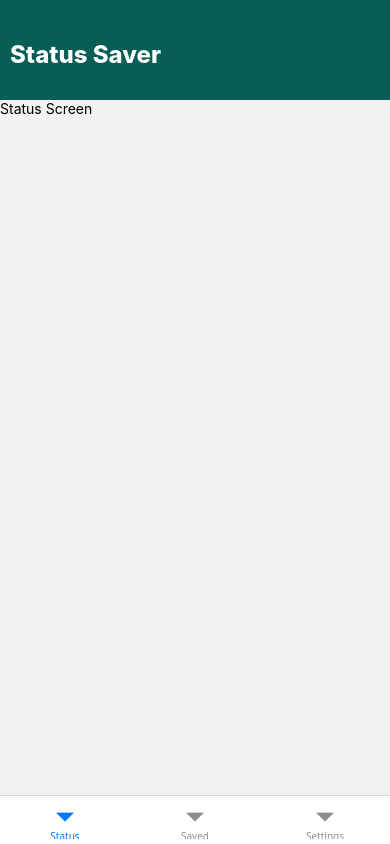
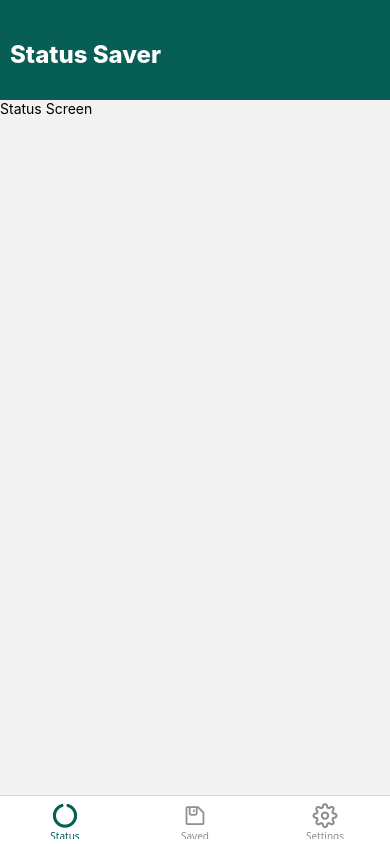
Before and after one commit to ojokne/whatsapp-status-saver, a React Native app: screen / in a window 390 px wide. Built offline with nearby package versions, Linux system fonts and the light colour scheme.

Commit message:
Add tab icons

```diff
--- a/App.tsx
+++ b/App.jsx
@@ -4,8 +4,10 @@ import { createBottomTabNavigator } from '@react-navigation/bottom-tabs';
 import SettingsScreen from './src/screens/SettingsScreen';
 import StatusScreen from './src/screens/StatusScreen';
 import SavedScreen from './src/screens/SavedScreen';
-import { Settings } from 'react-native';
-
+import FontAwesome from 'react-native-vector-icons/FontAwesome5';
+import AntDesign from 'react-native-vector-icons/AntDesign';
+import Feather from 'react-native-vector-icons/Feather';
+import { colors } from './color';
 
 const RootStack = createBottomTabNavigator({
   screens: {
@@ -13,18 +15,30 @@ const RootStack = createBottomTabNavigator({
       screen: StatusScreen,
       options: {
         headerShown: false,
+        tabBarIcon: ({ color, size }) => (
+          <FontAwesome name="circle-notch" size={size} color={color} />
+        ),
+        tabBarActiveTintColor: colors.primaryColor,
       },
     },
     Saved: {
       screen: SavedScreen,
       options: {
         headerShown: false,
+        tabBarIcon: ({ color, size }) => (
+          <AntDesign name="save" size={size} color={color} />
+        ),
+        tabBarActiveTintColor: colors.primaryColor,
       },
     },
     Settings: {
       screen: SettingsScreen,
       options: {
         headerShown: false,
+        tabBarIcon: ({ color, size }) => (
+          <Feather name="settings" size={size} color={color} />
+        ),
+        tabBarActiveTintColor: colors.primaryColor,
       },
     },
   },
--- /dev/null
+++ b/color/index.js
@@ -0,0 +1,4 @@
+export const colors = {
+    primaryColor:"#075E54",
+    white:"#FFF"
+}
--- a/package.json
+++ b/package.json
@@ -18,7 +18,8 @@
     "react": "19.1.0",
     "react-native": "0.80.1",
     "react-native-safe-area-context": "^5.5.2",
-    "react-native-screens": "^4.13.1"
+    "react-native-screens": "^4.13.1",
+    "react-native-vector-icons": "^10.3.0"
   },
   "devDependencies": {
     "@babel/core": "^7.25.2",
--- a/src/components/header.jsx
+++ b/src/components/header.jsx
@@ -1,4 +1,5 @@
 import { StyleSheet, Text, View } from 'react-native';
+import { colors } from '../../color';
 
 export default function Header() {
   return (
@@ -10,11 +11,11 @@ export default function Header() {
 
 const styles = StyleSheet.create({
     header:{
-        backgroundColor:"#075E54",
+        backgroundColor:colors.primaryColor,
         height:100
     },
     title:{
-        color:"white",
+        color:colors.white,
         padding:10,
         marginTop:30,
         fontSize:24,
```
Also changed, not shown: 2 other files (tests, documents, lock files or other folders).
